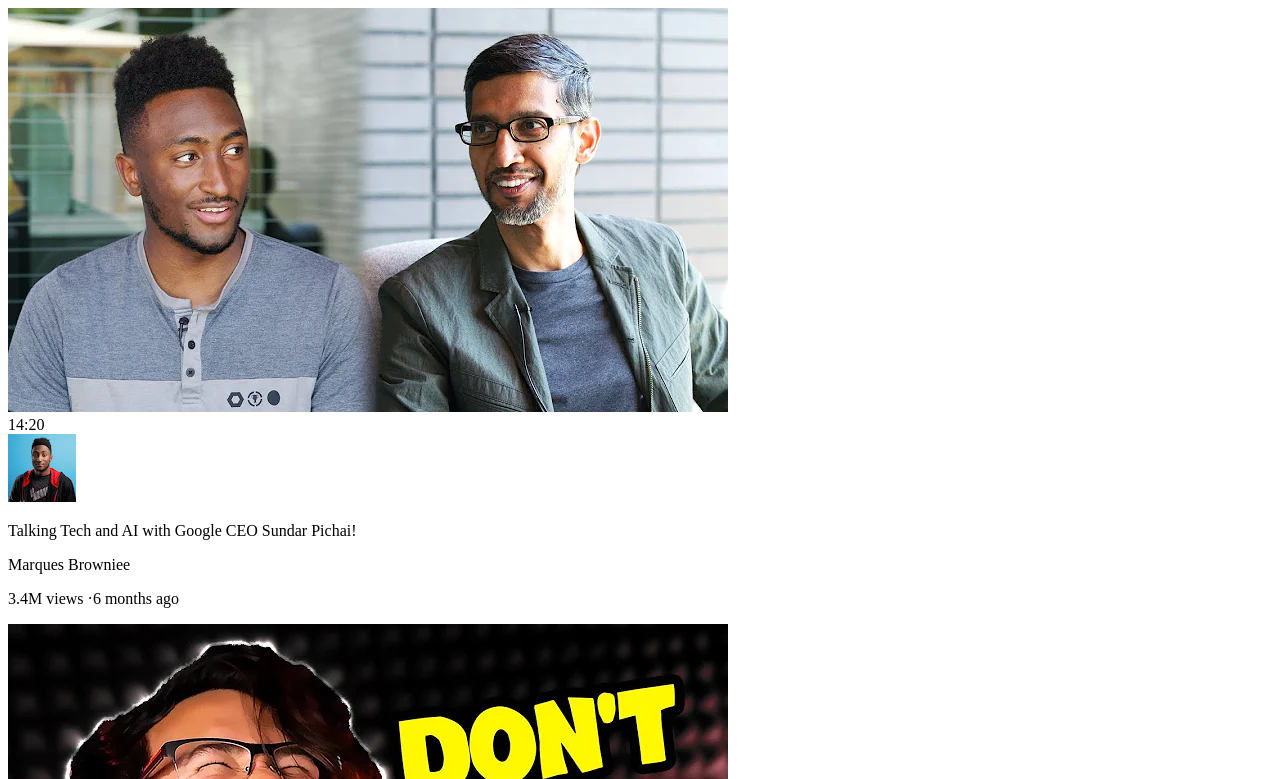
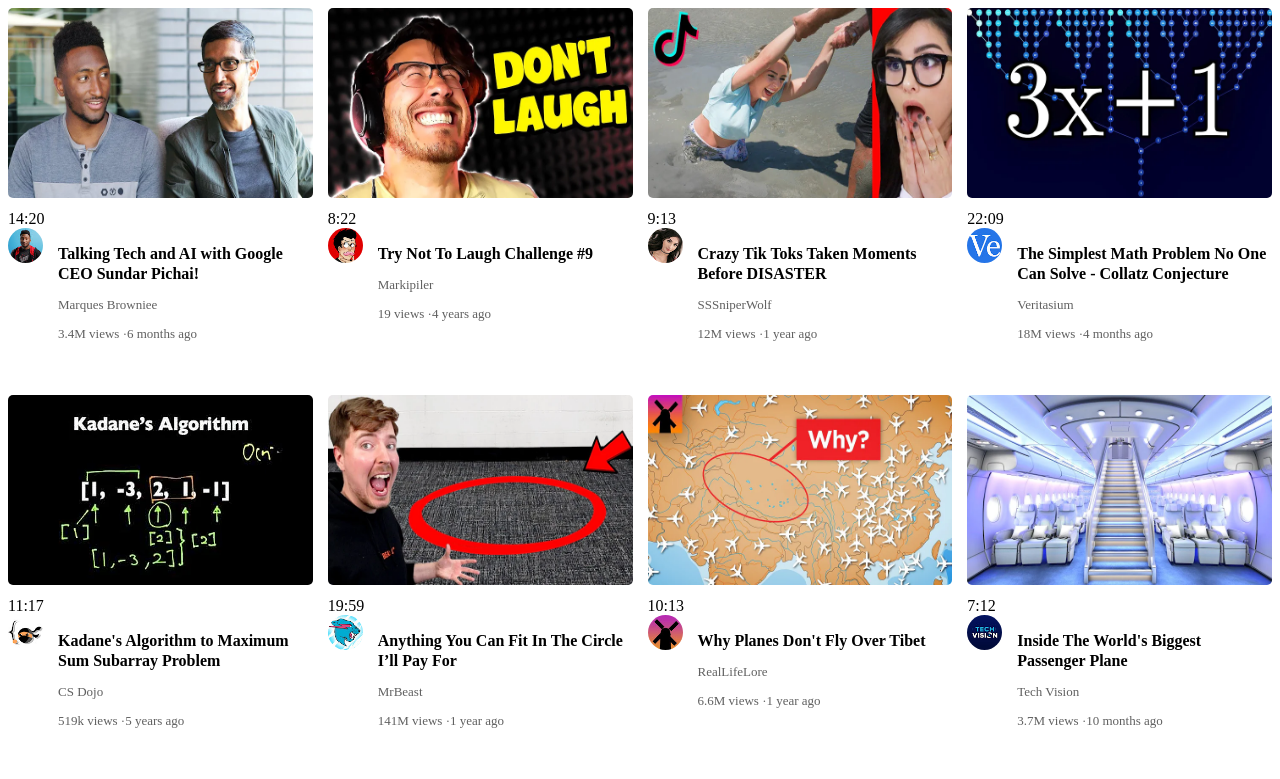
Before and after one commit to satishP322/Youtube-Home-Page-Clone, a plain HTML site: page index.html in a window 1280 px wide. Shown: the top 779 px of the page. Drawn offline with Linux system fonts and the light colour scheme.

Commit message:
Added Styles to Video grid

```diff
--- a/index.html
+++ b/index.html
@@ -2,6 +2,7 @@
 <html>
   <head>
     <title>Youtube.com</title>
+    <link rel="stylesheet" href="styles/grid.css">
   </head>
   <body>
     <div class="video-grid">
--- /dev/null
+++ b/styles/grid.css
@@ -0,0 +1,36 @@
+.thumbnail {
+  width: 100%;
+  height: 190px;
+  margin-bottom: 8px;
+  border-radius: 5px;
+}
+.channel-picture {
+  width: 35px;
+  border-radius: 40px;
+}
+.video-title {
+  font-weight: 600;
+  margin-bottom: 8px;
+  line-height: 20px;
+}
+
+.channel-name,
+.video-stats {
+  font-size: 13px;
+  color: rgb(96, 96, 96);
+}
+.channel-name {
+  margin-bottom: 4px;
+}
+
+.video-grid {
+  display: grid;
+  grid-template-columns: 1fr 1fr 1fr 1fr;
+  row-gap: 40px;
+  column-gap: 15px;
+  margin-left: 0;
+}
+.description {
+  display: grid;
+  grid-template-columns: 50px 1fr;
+}
```
